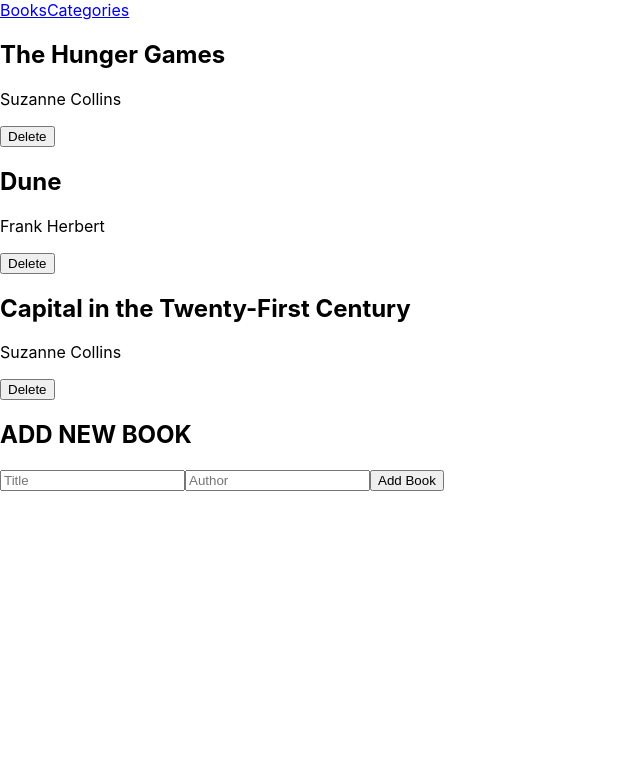
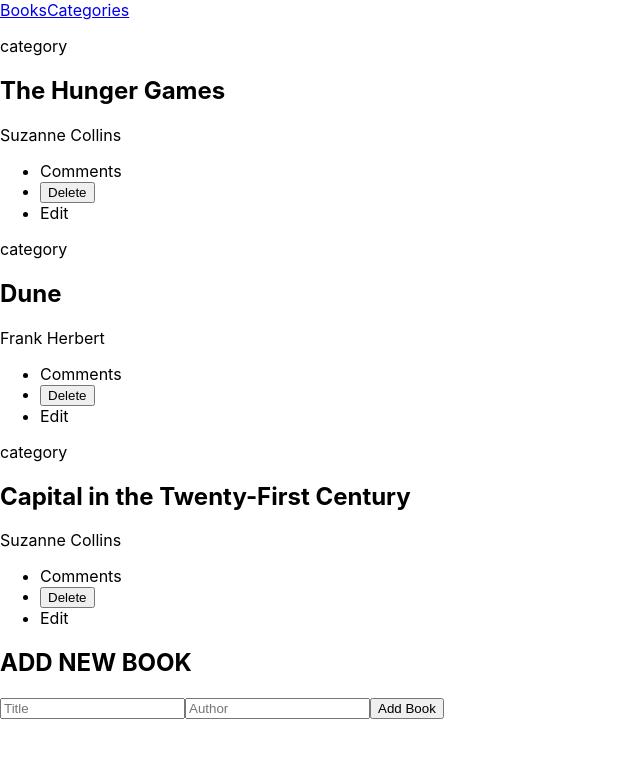
Before and after one commit to Braingenius2/Bookstore, a React (Create React App) app: page / in a window 1280 px wide. Shown: the top 758 px of the page, without its empty margins (0-640 px from the left). Built offline with nearby package versions, Linux system fonts and the light colour scheme.

Commit message:
Refactor Book.js

```diff
--- a/src/components/Book.js
+++ b/src/components/Book.js
@@ -1,11 +1,19 @@
 import React from 'react';
 import PropTypes from 'prop-types';
+import RemoveBookButton from './RemoveBookButton';
 
-const Book = ({ book, onDelete }) => (
+const Book = ({ book }) => (
   <div>
-    <h2>{book.title}</h2>
-    <p>{book.author}</p>
-    <button type="button" onClick={() => onDelete(book.id)}>Delete</button>
+    <div className="book">
+      <p>category</p>
+      <h2>{book.title}</h2>
+      <p>{book.author}</p>
+    </div>
+    <ul className="actions">
+      <li>Comments</li>
+      <li><RemoveBookButton bookId={book.id} /></li>
+      <li>Edit</li>
+    </ul>
   </div>
 );
 
@@ -15,7 +23,6 @@
     title: PropTypes.string.isRequired,
     author: PropTypes.string.isRequired,
   }).isRequired,
-  onDelete: PropTypes.func.isRequired,
 };
 
 export default Book;
```
